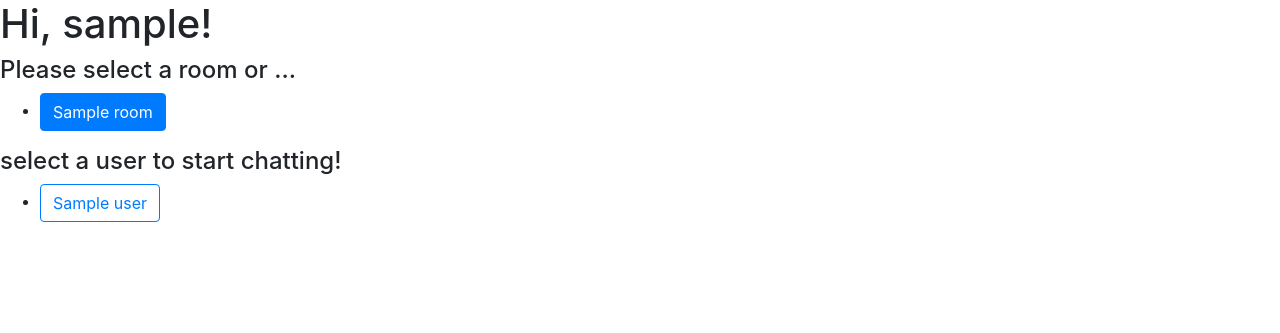
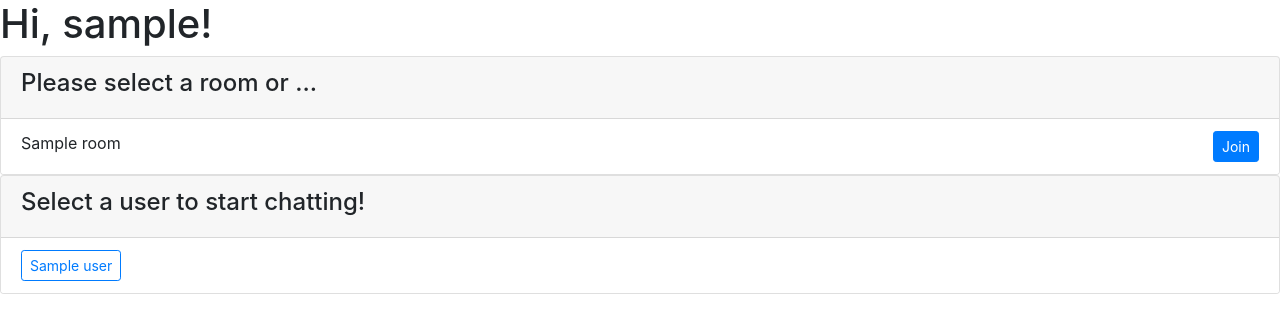
Before and after one commit to jenny011/Multiclient_Chat_App, a Flask app: template chat_room/templates/entrance.html in a window 1280 px wide. Shown: the part 56-389 px from the top of the page. Run offline with Flask 2, Linux system fonts and the light colour scheme; the template is opened without the code that fills it: most values are stand-ins (such as "Sample title", 1, 10 or a date in 2020).

Commit message:
entrance polling done

```diff
--- a/chat_room/model/user.py
+++ b/chat_room/model/user.py
@@ -21,6 +21,7 @@ class User(UserMixin):
 
     # open a chat interface (get all the buffered msgs)
     def join_room(self, room_id):
+        print("join", room_id, self.current_room_id, self.rooms)
         if room_id not in self.rooms:
             self.rooms[room_id] = []
         self.current_room_id = room_id
@@ -28,7 +29,9 @@ class User(UserMixin):
     # leave the current chat interface, don't remove myself from the chat room
     def leave_room(self, room_id):
         if self.current_room_id == room_id:
+            print("join", room_id, self.current_room_id, self.rooms)
             self.current_room_id = None
+            self.rooms.pop(room_id)
 
     # buffer a msg if room_id != current_room_id
     def enqueue_msg(room_id, msg):
--- a/chat_room/route/tcp_events.py
+++ b/chat_room/route/tcp_events.py
@@ -40,7 +40,8 @@ def on_create_room(msg):
 			if user_id in all_rooms[room_id].members:
 				handle_join_room(username, room_id)
 		print(f'{username} Create room with target user {user_id}')
-		new_room = create_room(user_id, [username, user_id])
+		#JENNY: add vs join
+		new_room = create_room(f'{username}, {user_id}', [username, user_id])
 		handle_join_room(username, new_room.id)
 
 @socket.on('join_room')
--- a/chat_room/route/utils.py
+++ b/chat_room/route/utils.py
@@ -10,7 +10,10 @@ from flask_login import UserMixin
 from werkzeug.security import check_password_hash, generate_password_hash
 
 def get_all_rooms():
-    return [room for room in all_rooms.keys()]
+    rooms = []
+    for room_id, room in all_rooms.items():
+        rooms.append({"id": room_id, "name": room.name})
+    return rooms
 
 def get_active_users(username):
     users = []
--- a/chat_room/static/client.js
+++ b/chat_room/static/client.js
@@ -35,7 +35,7 @@ $(document).ready(function() {
     $('#myMsg').val('');
   });
 
-  $("#leave_chat").on("click", function(){
+  $("#leave_room").on("click", function(){
     //socket.emit("leave_room", {'username': username, 'room': target_room});
     console.log(username);
     socket.emit("leave_room", username);
--- a/chat_room/static/entrance.js
+++ b/chat_room/static/entrance.js
@@ -1,14 +1,5 @@
 $(document).ready(function() {
-  // var updateLists = (data) => {console.log(data);};
-  // var retrieveRoomUserList = sendRequest("updateLists", "GET", null, updateLists);
-  // setInterval(retrieveRoomUserList, 3000);
-  // $(".roomBtn").on("click", function(e){
-  //   value = $(this).text();
-  //   data = {'action': 'room', 'target': value};
-  //   console.log(data);
-  //   sendRequest("chat", "POST", data, null);
-  // });
-  //
+  setInterval(sendRequest, 10000, "updateLists", "GET", null, updateLists);
   // $(".userBtn").on("click", function(e){
   //   value = $(this).text();
   //   data = {'action': 'user', 'target': value};
@@ -16,3 +7,14 @@ $(document).ready(function() {
   //   sendRequest("chat", "POST", data, null);
   // });
 });
+
+function updateLists(data) {
+  $("#rooms").empty();
+  $("#users").empty();
+  for (let i=0; i<data['rooms'].length; i++){
+    $("#rooms").append("<li class='list-group-item'> <form action='/join_chat_room' method='POST'> <input class='d-none form-control-plaintext' type='text' name='target' value=" + data['rooms'][i]['id'] + " readonly> <span>" + data['rooms'][i]['name'] + "</span> <input class='btn btn-sm btn-primary float-right' type='submit' value='Join'> </form> </li>");
+  }
+  for (let i=0; i<data["users"].length; i++){
+    $("#users").append("<li class='list-group-item'> <form action='/start_chat_user' method='POST'> <input class='btn btn-sm btn-outline-primary' type='submit' name='target' value=" + data['users'][i] + "> </form> </li>");
+  }
+};
--- a/chat_room/static/utils.js
+++ b/chat_room/static/utils.js
@@ -7,13 +7,15 @@ function goToPageNewTab(route, delay) {
 }
 
 function sendRequest(route, type, data, successHandler){
+  console.log("update room and user lists");
   $.ajax({
     url: "http://localhost:5000/" + route,
     type: type,
     data: data,
     success: (res) => {
-      if (successHandler)
+      if (successHandler){
         successHandler(res);
+      };
     },
     error: (err) => {
       alert("request error");
--- a/chat_room/templates/chat.html
+++ b/chat_room/templates/chat.html
@@ -14,7 +14,7 @@
 	  <span class="navbar-brand mb-0 h1" style="color:white;">Multiclient Chat System</span>
 	  <div id="user-link-wrapper">
 		  <div><a href="/logout" id="logout" class="navbar-link navbar-right" style="color:white;">logout</a></div>
-			<div><a href="/leave_chat" id="leave_chat" class="navbar-link navbar-right" style="color:white;">leave</a></div>
+			<div><a href="/leave_room" id="leave_room" class="navbar-link navbar-right" style="color:white;">leave</a></div>
 	  </div>
 	</nav>
 
--- a/chat_room/templates/entrance.html
+++ b/chat_room/templates/entrance.html
@@ -22,35 +22,45 @@
 
 	<div id="content-container">
 		<div id="room_container">
-			<h4>Please select a room or ...</h4>
-			<ul id="rooms">
-				{% for room in rooms %}
-				<li>
-					<form action="/join_chat_room" method='POST'>
-						<input class="btn btn-primary" type="submit" name="target" value="{{room}}">
-					</form>
-				</li>
-				{% endfor %}
-			</ul>
+			<div class="card">
+				<div class="card-header">
+			    <h4>Please select a room or ...</h4>
+			  </div>
+				<ul class="list-group list-group-flush" id="rooms">
+					{% for room in rooms %}
+					<li class="list-group-item">
+						<form action="/join_chat_room" method='POST'>
+							<input class="d-none form-control-plaintext" type="text" name="target" value="{{room['id']}}" readonly>
+							<span>{{room['name']}}</span>
+							<input class="btn btn-sm btn-primary float-right" type="submit" value="Join">
+						</form>
+					</li>
+					{% endfor %}
+				</ul>
+			</div>
 		</div>
 		<div id="user_container">
-			<h4>select a user to start chatting!</h4>
-			<ul id="users">
-				{% for user in users %}
-				<li>
-					<form action="/start_chat_user" method='POST'>
-						<input class="btn btn-outline-primary" type="submit" name="target" value="{{user}}">
-					</form>
-				</li>
-				{% endfor %}
-			</ul>
+			<div class="card">
+				<div class="card-header">
+			    <h4>Select a user to start chatting!</h4>
+			  </div>
+				<ul class="list-group list-group-flush" id="users">
+					{% for user in users %}
+					<li class="list-group-item">
+						<form action="/start_chat_user" method='POST'>
+							<input class="btn btn-sm btn-outline-primary" type="submit" name="target" value="{{user}}">
+						</form>
+					</li>
+					{% endfor %}
+				</ul>
+			</div>
 		</div>
 	</div>
 
 	<script type="text/javascript">
 		var username = '{{ username }}';
 	</script>
-	<!-- <script type="text/javascript" src="/static/list_rooms.js"></script>
-	<script type="text/javascript" src="/static/utils.js"></script> -->
+	<script type="text/javascript" src="/static/entrance.js"></script>
+	<script type="text/javascript" src="/static/utils.js"></script>
 </body>
 </html>
```
Also changed, not shown: chat_room/route/http_reqs.py (+8 -5 lines).
